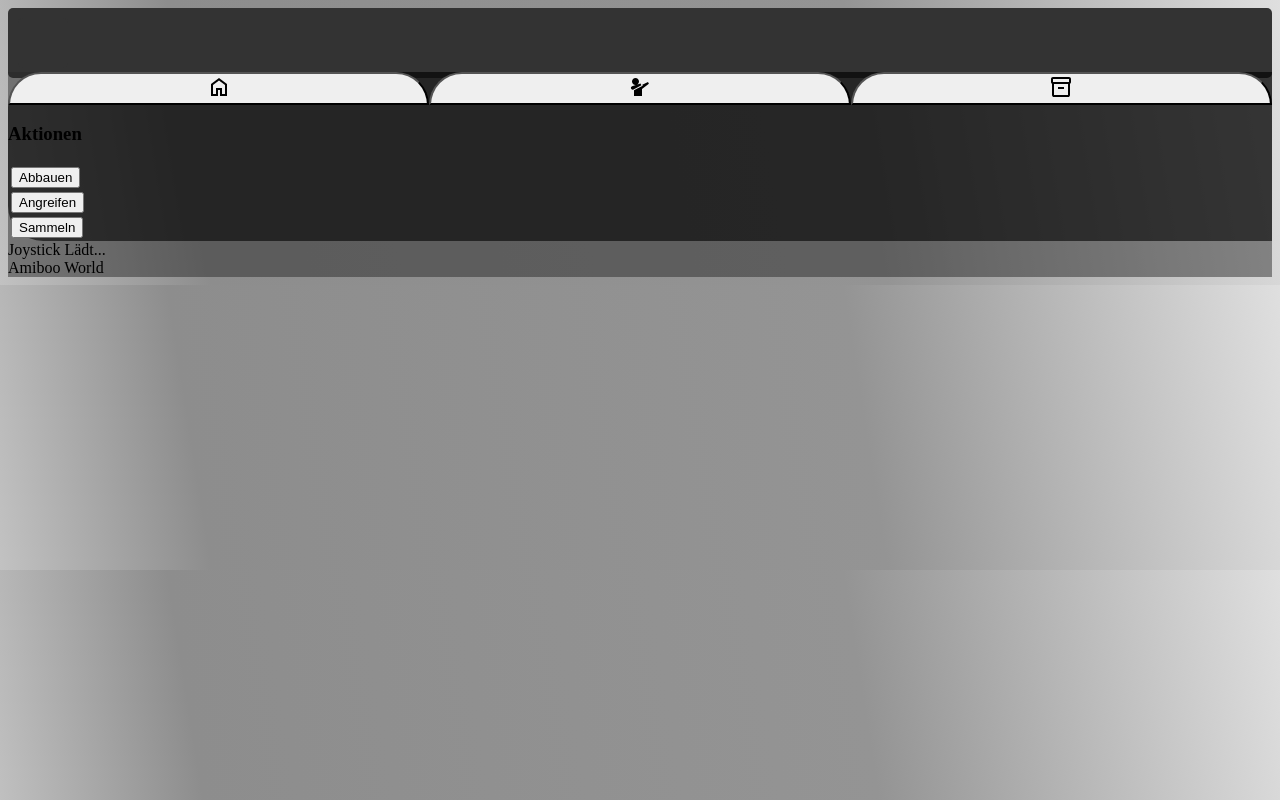
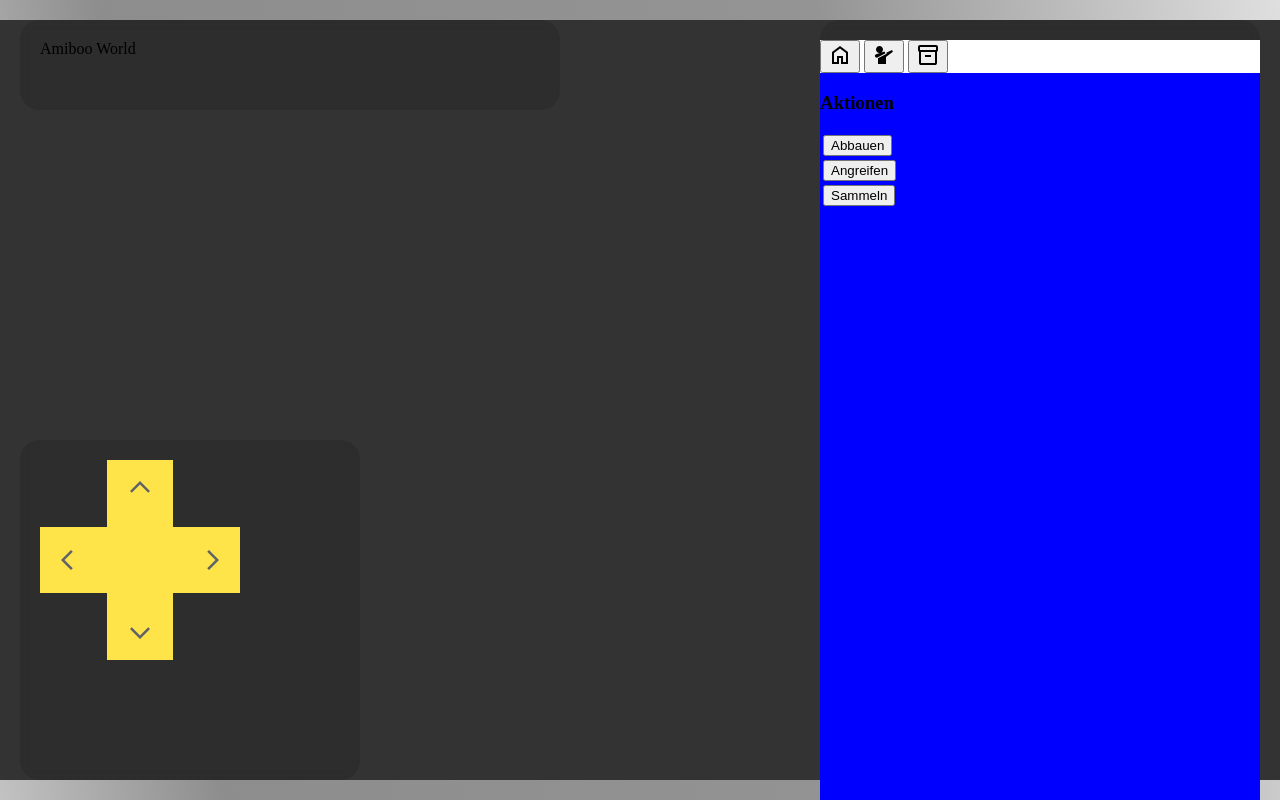
Before and after one commit to Jokel8/amibooWorld, a PHP site: page /GUI/ in a window 1280 px wide. Run offline with PHP 8.4, Linux system fonts and the light colour scheme; data that the repository does not hold is empty.

Commit message:
Joystick hinzugefügt

```diff
--- a/GUI/css/style.css
+++ b/GUI/css/style.css
@@ -1,50 +1,86 @@
+body{
+    margin: 0;
+}
+
 #gesamtaction{
     float: right;
 }
 #actioncontainer{
-    height: 100.15%;
-    background-color: rgba(0, 0, 0, 0.6);
-    margin-top: -0.5%;
-    border-top-left-radius: 35px;
-    border-bottom-left-radius: 35px;
+    position: absolute;
+    right: 0;
+    width: 100%;
+    height: 100%;
+    background-color: blue;
 }
 
 #buttoncontainer{
     width: 100%;
-    height: 8%;
-    display: flex;
+    background-color: white;
 }
 
-.button{
-    width: 100%;
-    border-top-left-radius: 35px;
-    border-top-right-radius: 35px;
+#buttona{
+    width: 30%;
+    margin-left: 3%;
+    border-bottom: none;
+    background-color: red;
 }
 
-<<<<<<< HEAD
+#buttonb{
+    width: 30%;
+    margin-left: 1%;
+    border-bottom: none;
+    background-color: blue;
+}
+
+#buttonc{
+    width: 30%;
+    margin-left: 1%;
+    margin-right: 2%;
+    border-bottom: none;
+    background-color: green;
+}
+
+.content{
+    width: 100vw;
+    height: 100vh;
+    display: flex;
+    flex-direction: column;
+    justify-content: center;
+    align-items: center;
+}
+
+.container{
+    backdrop-filter: blur(4px);
+    padding: 20px;
+    margin: 20px;
+    border-radius: 20px;
+}
+
 #map{
     height: 100%;
     width: 100%;
-=======
-#functioncontainer1 h3{
-    text-align: center;
-    font-size: 3vw;
-    margin-top: 5%;
-    color: white;;
->>>>>>> cde2cf4ea06e6082ee36c69ebe14d13a46df48b7
 }
 
-.tableb{
-    margin-left: 10%;
-    margin-right: 10%;
-    width: 80%;
+#actionlist{
+    width: 400px;
+    height: calc(100% - 80px);
+    position: fixed;
+    right: 0px;
+    top: 0px;
 }
 
-.buttonfunctioncontainer1buttons{
-    width: 100%;
-    margin-top: 10%;
-    padding-top: 5%;
-    padding-bottom: 5%;
-    height: 5%;
-    border-radius: 15px;
+#joystick{
+    width: 300px;
+    height: 300px;
+    position: fixed;
+    left: 0px;
+    bottom: 0px;
 }
+
+#instructor{
+    width: 500px;
+    height: 50px;
+    position: fixed;
+    left: 0px;
+    top: 0px;
+}
--- a/GUI/index.html
+++ b/GUI/index.html
@@ -67,6 +67,7 @@
         // Rufe die Funktion auf, um "map.html" zu laden
         loadHTML('map.html', 'map');
         loadHTML('Actionlist.html', 'actionlist');
+        loadHTML('joystick.html', 'joystick');
 
         const darkTheme = 'css/darkTheme.css';
         const brightTheme = 'css/brightTheme.css';
--- /dev/null
+++ b/GUI/joystick.html
@@ -0,0 +1,92 @@
+</html><!DOCTYPE html>
+<html lang="de">
+
+<head>
+    <meta charset="UTF-8">
+    <meta name="viewport" content="width=device-width, initial-scale=1.0">
+    <title>Quadratische Box</title>
+    <style>
+        .square-box {
+            width: 200px;
+            /* Breite der Box */
+            height: 200px;
+            /* Höhe der Box (gleich der Breite) */
+            background-color: oppasity;
+            /* Farbe der Box */
+            display: grid;
+            grid-template-columns: repeat(3, 1fr);
+            grid-template-rows: repeat(3, 1fr);
+            gap: 0;
+            /* Kein Abstand zwischen den inneren Boxen */
+            border: 2px solid oppasity;
+            border-radius: 10px;
+            /* Abgerundete Ecken */
+        }
+
+        .inner-box {
+            width: 100%;
+            height: 100%;
+            display: flex;
+            align-items: center;
+            justify-content: center;
+            font-size: 14px;
+            font-family: Arial, sans-serif;
+        }
+
+        .inner-box img {
+            max-width: 100%;
+            max-height: 100%;
+            object-fit: contain;
+            /* Bild anpassen, ohne Verzerrung */
+        }
+
+        .inner-box.transparent {
+            background-color: transparent;
+        }
+
+        .inner-box.solid {
+            background-color: #ffe449;
+            color: white;
+        }
+
+        #top{
+            transform: rotate(90deg)
+        }
+
+        #links{
+            transform: rotate(90deg)
+        }
+
+        #bottom{
+            transform: rotate(270deg)
+        }
+
+        #right{
+            transform: rotate(180deg)
+        }
+    </style>
+</head>
+
+<body>
+    <div class="square-box">
+        <div class="inner-box transparent"></div>
+        <div class="inner-box solid">
+            <svg id="top" xmlns="http://www.w3.org/2000/svg" height="24px" viewBox="0 -960 960 960" width="24px" fill="#5f6368"><path d="M400-80 0-480l400-400 71 71-329 329 329 329-71 71Z"/></svg>
+        </div>
+        <div class="inner-box transparent"></div>
+        <div class="inner-box solid">
+            <svg xmlns="http://www.w3.org/2000/svg" height="24px" viewBox="0 -960 960 960" width="24px" fill="#5f6368"><path d="M400-80 0-480l400-400 71 71-329 329 329 329-71 71Z"/></svg>
+        </div>
+        <div class="inner-box solid"></div>
+        <div class="inner-box solid">
+            <svg id="right" xmlns="http://www.w3.org/2000/svg" height="24px" viewBox="0 -960 960 960" width="24px" fill="#5f6368"><path d="M400-80 0-480l400-400 71 71-329 329 329 329-71 71Z"/></svg>
+        </div>
+        <div class="inner-box transparent"></div>
+        <div class="inner-box solid">
+            <svg id="bottom"xmlns="http://www.w3.org/2000/svg" height="24px" viewBox="0 -960 960 960" width="24px" fill="#5f6368"><path d="M400-80 0-480l400-400 71 71-329 329 329 329-71 71Z"/></svg>
+    </div>
+        <div class="inner-box transparent"></div>
+    </div>
+</body>
+
+</html>
```
Also changed, not shown: GUI/moveTest.html (added, +26 -0 lines).
